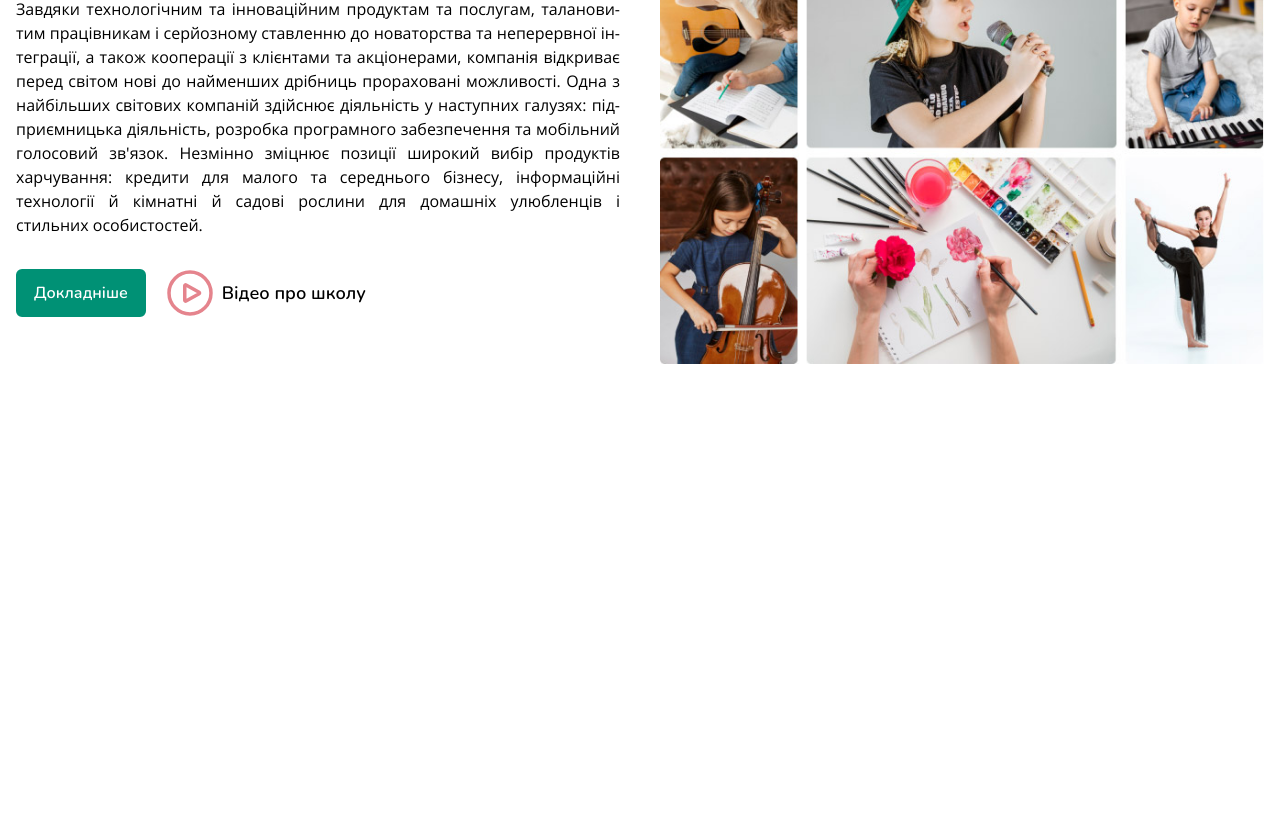
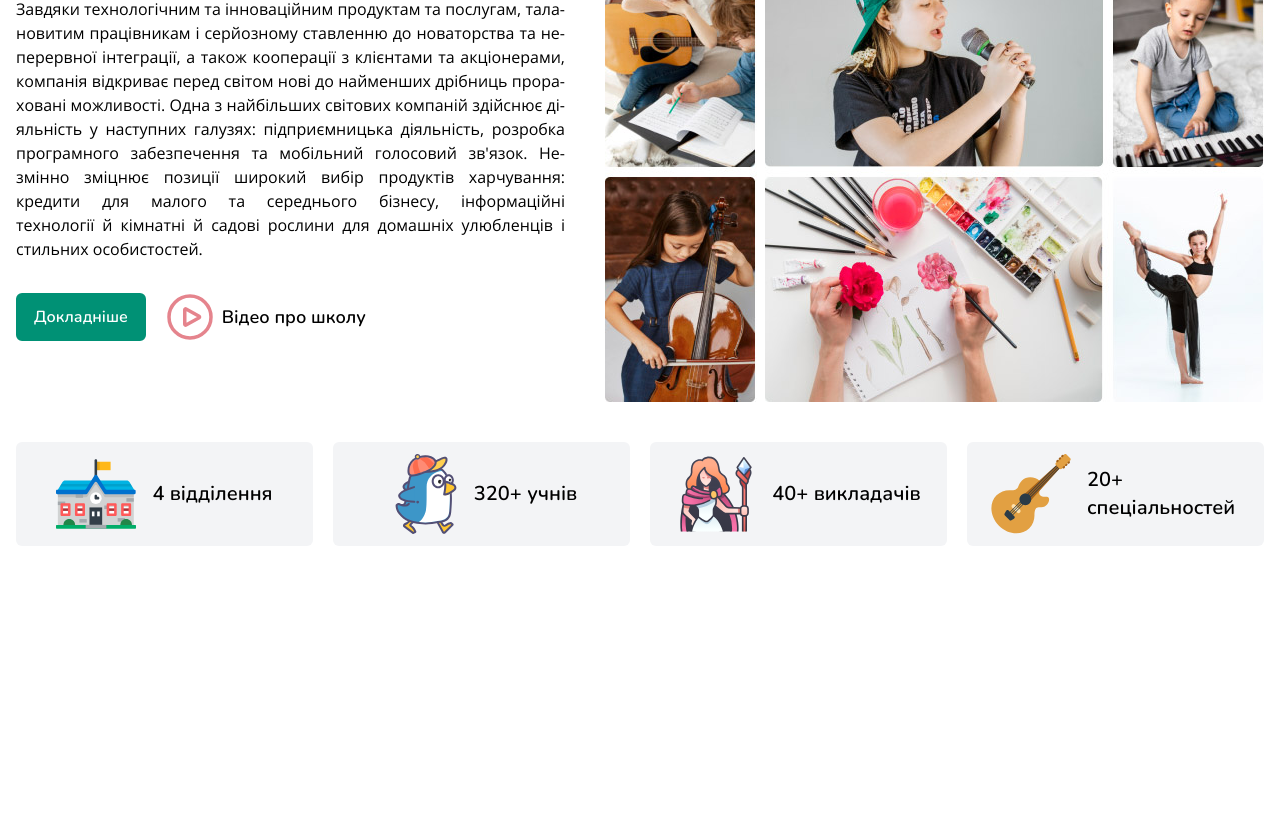
Before and after one commit to Denwebart/school5-tailwind, a website: page build/index.html in a window 1280 px wide. Shown: the part 291-1105 px from the top of the page. After the commit the page ends 837 px from the top, so only its background shows below. Drawn offline with Linux system fonts and the light colour scheme.

Commit message:
new feature(statistics section) Statistics Section created + small fixes

```diff
--- a/build/index.html
+++ b/build/index.html
@@ -514,7 +514,7 @@
             <section class="mt-10">
                 <div class="container">
                     <div
-                        class="grid grid-cols-1 gap-6 lg:grid-cols-2 lg:gap-10">
+                        class="grid grid-cols-1 gap-6 lg:grid-cols-[1fr_500px] lg:gap-10 xl:grid-cols-[1fr_659px]">
                         <div class="place-self-center lg:place-self-start">
                             <h2
                                 class="mb-6 text-center font-headings text-[2.5rem] font-semibold leading-[3rem] lg:text-left lg:text-[2rem] lg:leading-8 xl:text-[2.5rem]">
@@ -539,7 +539,7 @@
                                 домашніх улюбленців і стильних особистостей.
                             </p>
                             <div
-                                class="flex flex-col items-center gap-4 pt-7 lg:flex-row">
+                                class="flex flex-col items-center gap-4 pt-7 lg:flex-row lg:justify-center xl:justify-start">
                                 <a
                                     href="#"
                                     class="rounded-md border-2 border-solid border-[#009175] bg-[#009175] px-4 py-2.5 font-headings font-semibold text-white hover:bg-white hover:text-[#009175]">
@@ -569,7 +569,7 @@
                                 </button>
                             </div>
                         </div>
-                        <div class="place-self-center xl:place-self-start">
+                        <div class="place-self-center lg:place-self-center">
                             <img
                                 src="images/collage_optimized.jpg"
                                 alt="Дитяча школа мистецтв №5 Харківської міської ради" />
@@ -578,11 +578,65 @@
                 </div>
             </section>
             <!-- Hero Section END -->
+
+            <!-- Statistics Section START -->
+            <section class="mt-10">
+                <div class="container">
+                    <ul
+                        class="grid grid-cols-1 gap-5 md:grid-cols-2 xl:grid-cols-4">
+                        <li
+                            class="flex items-center justify-center gap-4 rounded-md bg-gray-100 px-6 py-3">
+                            <img
+                                src="images/icons/school.svg"
+                                class="h-20 w-20"
+                                alt="school icon" />
+                            <div class="flex items-center gap-2">
+                                <p class="font-headings text-xl font-semibold">
+                                    4 відділення
+                                </p>
+                            </div>
+                        </li>
+                        <li
+                            class="flex items-center justify-center gap-2 rounded-md bg-gray-100 px-6 py-3">
+                            <img
+                                src="images/icons/penguin.svg"
+                                class="h-20 w-20"
+                                alt="penguin icon" />
+                            <div class="flex items-center gap-2">
+                                <p class="font-headings text-xl font-semibold">
+                                    320+ учнів
+                                </p>
+                            </div>
+                        </li>
+                        <li
+                            class="flex items-center justify-center gap-4 rounded-md bg-gray-100 px-6 py-3">
+                            <img
+                                src="images/icons/wizard.svg"
+                                class="h-20 w-20"
+                                alt="wizard icon" />
+                            <div class="flex items-center gap-2">
+                                <p class="font-headings text-xl font-semibold">
+                                    40+ викладачів
+                                </p>
+                            </div>
+                        </li>
+                        <li
+                            class="flex items-center justify-center gap-4 rounded-md bg-gray-100 px-6 py-3">
+                            <img
+                                src="images/icons/guitar.svg"
+                                class="h-20 w-20"
+                                alt="guitar icon" />
+                            <div class="flex items-center gap-2">
+                                <p class="font-headings text-xl font-semibold">
+                                    20+ спеціальностей
+                                </p>
+                            </div>
+                        </li>
+                    </ul>
+                </div>
+            </section>
+            <!-- Statistics Section END -->
         </main>
         <!-- Main Section END -->
-
-        <main>
-            <section class="h-[3000px]"></section>
-        </main>
     </body>
 </html>
```
Also changed, not shown: build/css/style.css, build/images/icons/guitar.svg (added), build/images/icons/penguin.svg (added), build/images/icons/school.svg (added), build/images/icons/wizard.svg (added).
